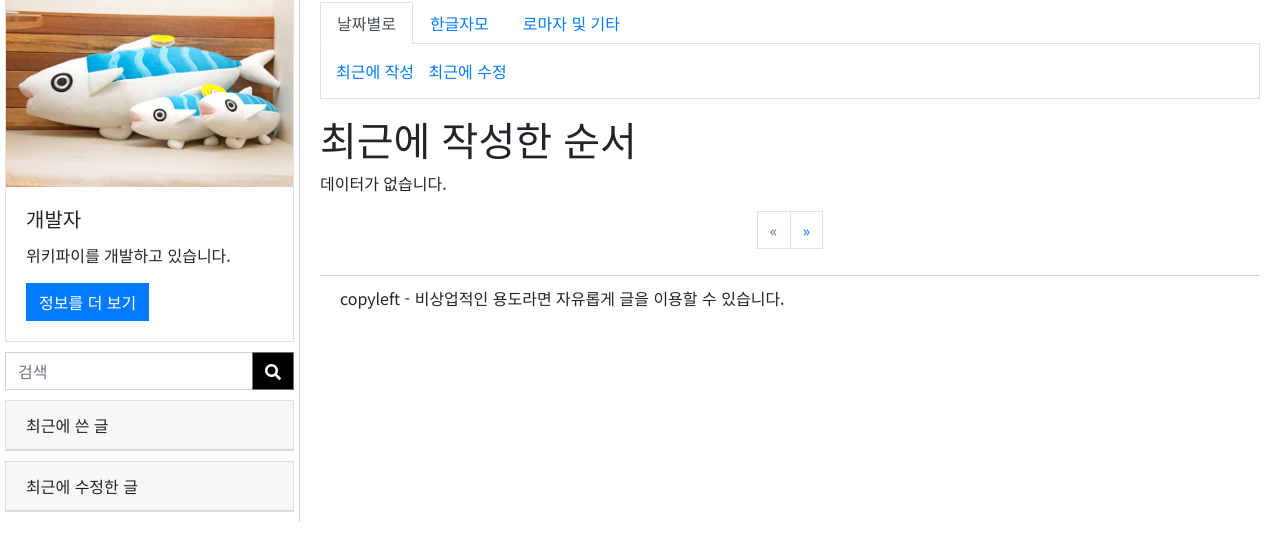
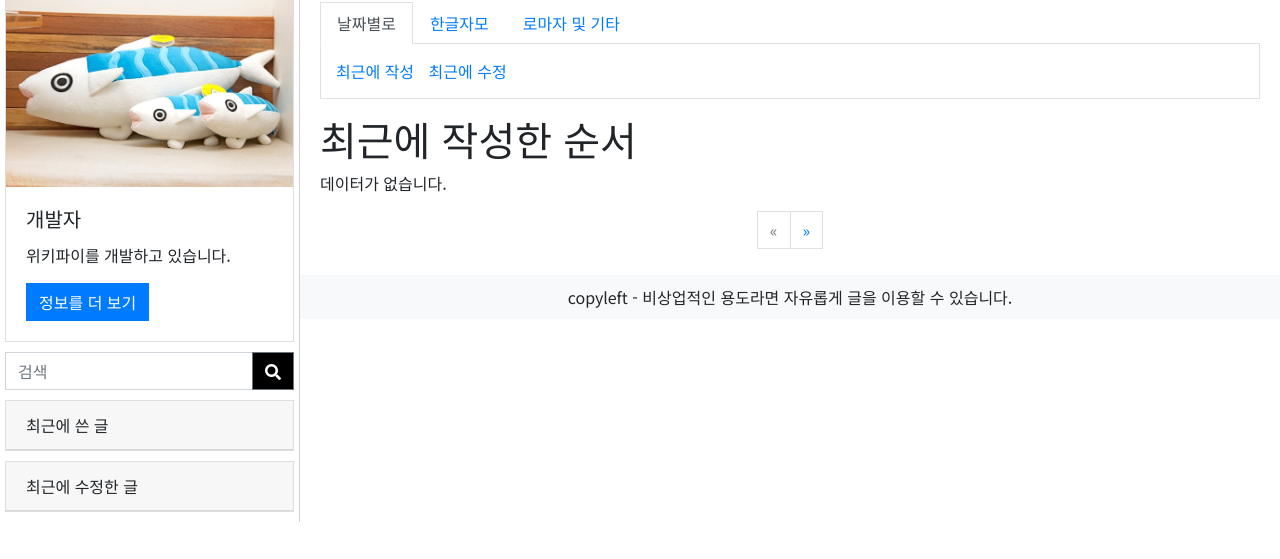
Before and after one commit to hajinhoe/WIKIPI, a Flask app: page /docs in a window 1280 px wide. Shown: the part 71-630 px from the top of the page. Run offline with Flask 2, Linux system fonts and the light colour scheme; data that the repository does not hold is empty; parts of the project's set-up code (start-up, migrations or seed data) failed here and were passed over; some libraries are stand-ins or nearby versions.

Commit message:
호환성 개선

```diff
--- a/app.py
+++ b/app.py
@@ -142,7 +142,7 @@ def create_app(test_config=None):
         else: #영문 또는 기타 문자임
             if method == 'special':
                 count =\
-                    db.execute("SELECT count(*) as count FROM doc_list WHERE not (name >= '가' and name <= '힣') and not (LOWER(name) >= 'a' and LOWER(name) <= 'z'").fetchone()['count']
+                    db.execute("SELECT count(*) as count FROM doc_list WHERE not (name >= '가' and name <= '힣') and not (LOWER(name) >= 'a' and LOWER(name) <= 'z')").fetchone()['count']
                 list_data =\
                     db.execute("SELECT name FROM doc_list WHERE not (name >= '가' and name <= '힣') and not (LOWER(name) >= 'a' and LOWER(name) <= 'z') LIMIT ? OFFSET ?", (30, limit_point))
             else:
@@ -195,7 +195,7 @@ def create_app(test_config=None):
                 for result in results:
                     if result['name'] not in search_result["included_in_text"]:
                         search_result["included_in_text"][result['name']] = ""
-                        re_data = re.findall('.*?(({0}).{{0,20}})+.*?'.format(search_text), result['markdown_data'])
+                        re_data = re.findall('(.{{0,50}}({0}).{{0,50}})+'.format(search_text), result['markdown_data'])
                         for data in re_data:
                             search_result["included_in_text"][result['name']] += " " + data[0]
         return render_template('document/doc_search.html', subject=text, setting=get_setting('wiki'),
@@ -458,7 +458,13 @@ def create_app(test_config=None):
     def login_session():
         db = database.get_db()
         password = request.form['pw'].encode('utf8')
-        hashed_password = db.execute("SELECT password FROM user WHERE id = ?",(request.form['id'],)).fetchone()['password']
+        hashed_password = db.execute("SELECT password FROM user WHERE id = ?",(request.form['id'],)).fetchone()
+
+        if hashed_password is not None:
+            hashed_password = hashed_password['password']
+        else:
+            return error_page('login')
+
         if bcrypt.checkpw(password, hashed_password):
             session.permanent = False
             session["id"] = request.form['id']
--- a/core/translate.py
+++ b/core/translate.py
@@ -257,9 +257,9 @@ class Translator:
                         line = expression.sub('<a href="\g<link>">\g<link></a>', line)
                 else:
                     if searched_line.group('title') is not None:
-                        line = expression.sub('<a href="/docs/\g<link>">\g<title></a>', line)
+                        line = expression.sub('<a href="/doc/\g<link>">\g<title></a>', line)
                     else:
-                        line = expression.sub('<a href="/docs/\g<link>">\g<link></a>', line)
+                        line = expression.sub('<a href="/doc/\g<link>">\g<link></a>', line)
             new_parted_text.append(line)
 
         self.parted_text = new_parted_text
--- a/static/css/document.css
+++ b/static/css/document.css
@@ -1,6 +1,7 @@
 #document {
     font-size: 16px;
-    min-height: 200px;
+    min-height: 250px;
+    margin-bottom: 20px;
 }
 
 #document h1{
--- a/static/css/layout.css
+++ b/static/css/layout.css
@@ -106,10 +106,15 @@ table, th, td {
     min-width: 20px;
 }
 
-#blog_body footer {
+#footer {
     margin-top: 10px;
-    padding: 10px 0 0 20px;
-    border-top: 1px solid lightgray;
+    padding: 10px;
+    background-color: #f8f9fa;
+    text-align: center;
+}
+
+#footer p {
+    display: inline;
 }
 
 .navbar .hidden{
--- a/templates/document/view.html
+++ b/templates/document/view.html
@@ -16,7 +16,7 @@
         {{ text|safe }}
     </div>
     {% if setting['disqus_url'] %}
-    <div id="disqus_thread" style="border-top: 1px solid lightgray; margin-top: 10px;"></div>
+    <div id="disqus_thread"></div>
     <script>
     var disqus_config = function () {
         //개발중이라 url 불가능하므로 주석 풀지 말 것
--- a/templates/error/error.html
+++ b/templates/error/error.html
@@ -15,7 +15,7 @@
     {% if error=='login' %}
     <h1>로그인을 실패했습니다.</h1>
     <p>아이디와 비밀번호가 올바른지 확인하십시오.</p>
-    {% if error=='not_login' %}
+    {% elif error=='not_login' %}
     <h1>로그인되어 있지 않습니다.</h1>
     <p>해당 작업을 위해서는 로그인 하시기 바랍니다.</p>
     {% elif error=='incorrect_doc' %}
--- a/templates/layout.html
+++ b/templates/layout.html
@@ -147,10 +147,10 @@
                 <section>
                     {%  block section %}{%  endblock %}
                 </section>
-                <footer id="footer">
-                    <p>copyleft - 비상업적인 용도라면 자유롭게 글을 이용할 수 있습니다.</p>
-                </footer>
             </div>
+            <footer id="footer">
+                <p>copyleft - 비상업적인 용도라면 자유롭게 글을 이용할 수 있습니다.</p>
+            </footer>
 <script>
     $("#side_search button").on("click", function () {
         window.location.replace("/search/" + $("#side_search input").val());
```
